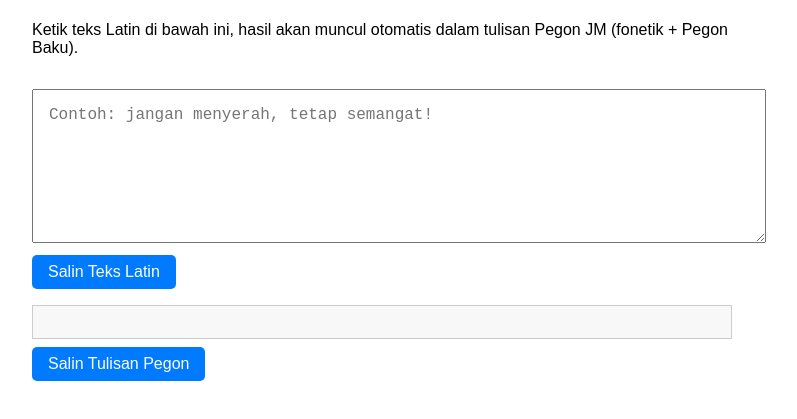
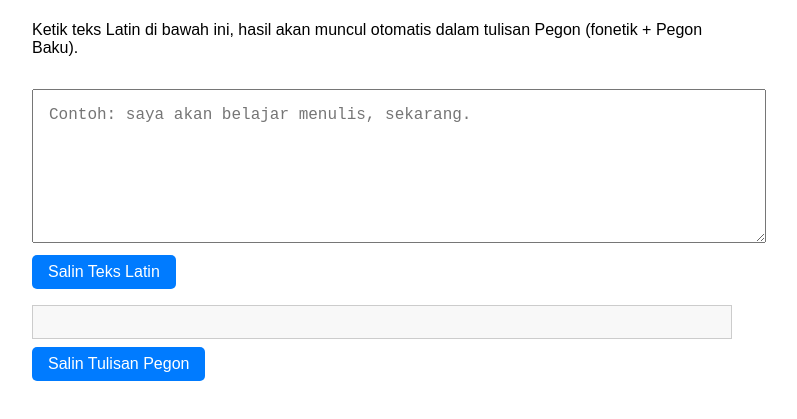
Before and after one commit to elhazimix/pegon, a plain HTML site: page index.html in a window 1280 px wide. Shown: the part 91-510 px from the top of the page, without its empty margins (258-1055 px from the left). Drawn offline with Linux system fonts and the light colour scheme.

Commit message:
Update index.html

```diff
--- a/index.html
+++ b/index.html
@@ -43,9 +43,9 @@
 </head>
 <body>
   <h1>Transliterasi Pegon</h1>
-  <p>Ketik teks Latin di bawah ini, hasil akan muncul otomatis dalam tulisan Pegon JM (fonetik + Pegon Baku).</p>
+  <p>Ketik teks Latin di bawah ini, hasil akan muncul otomatis dalam tulisan Pegon (fonetik + Pegon Baku).</p>
 
-  <textarea id="input" placeholder="Contoh: jangan menyerah, tetap semangat!"></textarea>
+  <textarea id="input" placeholder="Contoh: saya akan belajar menulis, sekarang."></textarea>
   <button class="copy-btn" onclick="copyText('input')">Salin Teks Latin</button>
 
   <div class="output" id="output"></div>
```
